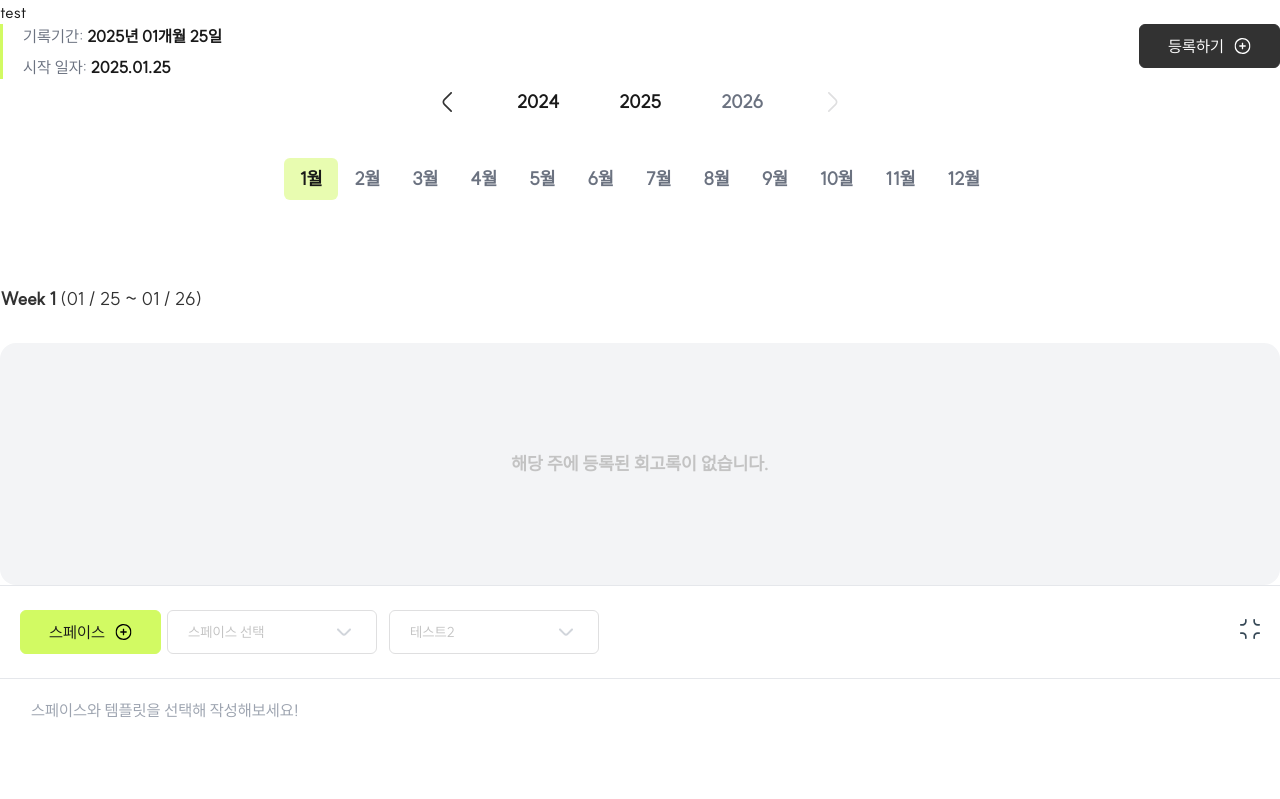
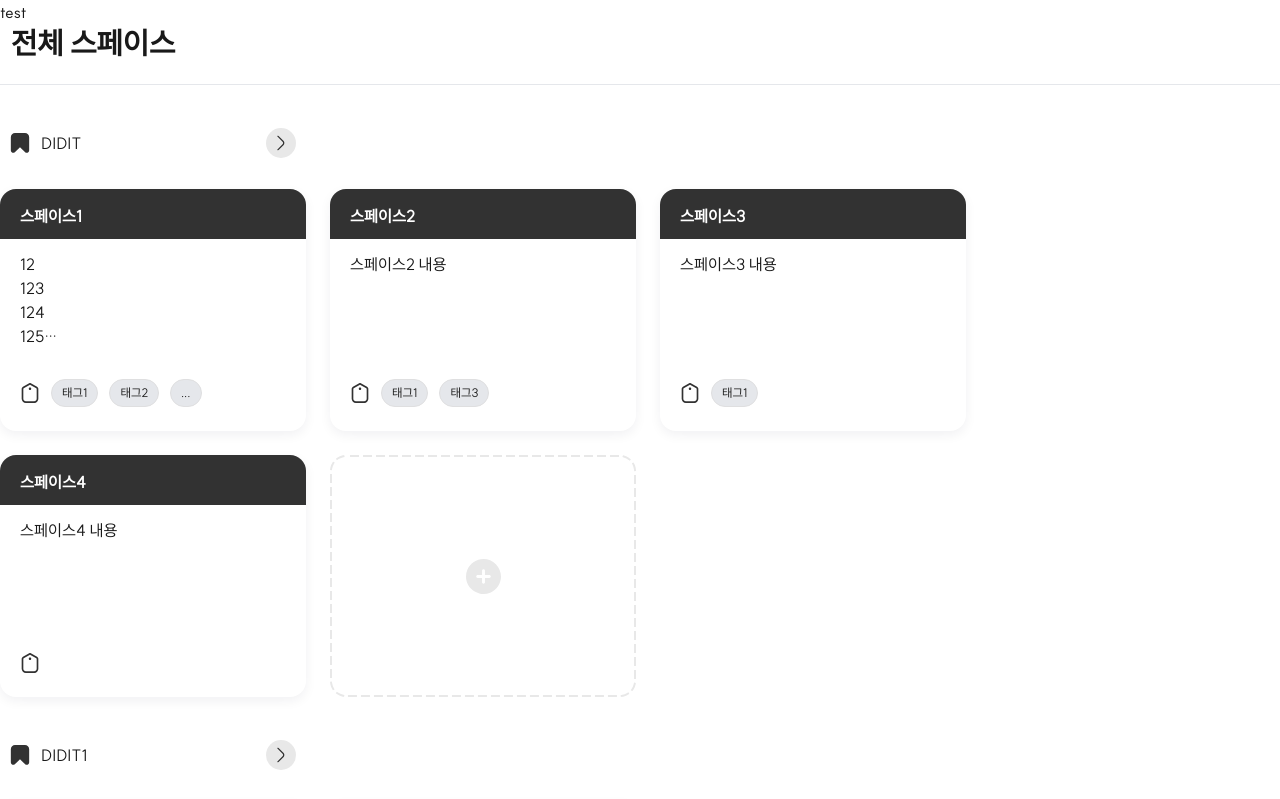
Before and after one commit to muzi55/didit, a Next.js app: page / in a window 1280 px wide. Shown: the top 799 px of the page. Built offline with nearby package versions, Linux system fonts and the light colour scheme.

Commit message:
chore: Space 컴포넌트에 Space 하위 컴포넌트 집합

```diff
--- a/src/app/_components/space/Space.tsx
+++ b/src/app/_components/space/Space.tsx
@@ -1,15 +1,62 @@
-import React from "react";
+import dayjs from "dayjs";
+import React, { useState } from "react";
 
+import TitleHeading from "../common/heding/TitleHeading";
+import { 시간변수 } from "../search/constant";
+import WriteForm from "../write/WriteForm";
 import { CreateNewSpace } from "./CreateNewSpace";
 import SpaceCardSection from "./SpaceCardSection";
-import { cardSectionList, cardSectionList2 } from "./SpaceConstant";
+import {
+	cardSectionList,
+	cardSectionList2,
+	newSpaceList,
+} from "./SpaceConstant";
+import SpaceDetailHead from "./SpaceDetailHead";
+import SpaceWeekCard from "./spaceWeek/SpaceWeekCard";
+import CalendarUI from "./WriteCalendar";
 
 export default function Space() {
+	const [year, setYear] = useState(+dayjs().format("YYYY")); // 기본 연도
+	const [month, setMonth] = useState(+dayjs().format("MM") - 1); // 기본 월 (0-11)
+
 	return (
 		<div>
+			<TitleHeading>전체 스페이스</TitleHeading>
+
 			<SpaceCardSection title="DIDIT" cardList={cardSectionList} />
 			<SpaceCardSection title="DIDIT1" cardList={cardSectionList2} />
+
 			<CreateNewSpace />
+
+			<SpaceDetailHead date={new Date(시간변수)} startIt={new Date(시간변수)} />
+			<CalendarUI
+				year={year}
+				setYear={setYear}
+				month={month}
+				setMonth={setMonth}
+				minYear={2021}
+				maxYear={2022}
+			/>
+			<SpaceWeekCard>
+				<SpaceWeekCard.Header
+					weekIndex={1}
+					weekDate={{
+						startAt: new Date(시간변수),
+						endAt: new Date(),
+					}}
+				/>
+				<SpaceWeekCard.Body cardList={newSpaceList(3)} />
+				<SpaceWeekCard.Header
+					weekIndex={2}
+					weekDate={{
+						startAt: new Date(시간변수),
+						endAt: new Date(),
+					}}
+				/>
+				<SpaceWeekCard.Body cardList={newSpaceList(0)} />
+			</SpaceWeekCard>
+			<hr />
+			<WriteForm />
 		</div>
 	);
 }
--- a/src/app/_components/space/SpaceDetailHead.tsx
+++ b/src/app/_components/space/SpaceDetailHead.tsx
@@ -19,7 +19,7 @@ export default function SpaceDetailHead({
 		day: dayjs(date).format("DD"),
 	};
 	return (
-		<div className="flex justify-between w-full">
+		<div className="flex justify-between items-center w-full">
 			<div className="flex flex-col gap-[7px] px-[20px] border-l-[3px] border-primary text-dark-5 text-bodyMedium500">
 				<p>
 					기록기간:&nbsp;
--- a/src/app/page.tsx
+++ b/src/app/page.tsx
@@ -1,16 +1,8 @@
 "use client";
 
-import dayjs from "dayjs";
 import { useState } from "react";
 
-import TitleHeading from "./_components/common/heding/TitleHeading";
-import { 시간변수 } from "./_components/search/constant";
 import Space from "./_components/space/Space";
-import { newSpaceList } from "./_components/space/SpaceConstant";
-import SpaceDetailHead from "./_components/space/SpaceDetailHead";
-import SpaceWeekCard from "./_components/space/spaceWeek/SpaceWeekCard";
-import CalendarUI from "./_components/space/WriteCalendar";
-import WriteForm from "./_components/write/WriteForm";
 
 export default function Home() {
 	const [active, setActive] = useState<boolean>(false);
@@ -22,37 +14,15 @@ export default function Home() {
 		setActive(true);
 	};
 
-	const [year, setYear] = useState(+dayjs().format("YYYY")); // 기본 연도
-	const [month, setMonth] = useState(+dayjs().format("MM") - 1); // 기본 월 (0-11)
-
 	// console.log(year, month);
 	return (
 		<>
 			<div>test</div>
-			<SpaceDetailHead date={new Date(시간변수)} startIt={new Date(시간변수)} />
-			<CalendarUI
-				year={year}
-				setYear={setYear}
-				month={month}
-				setMonth={setMonth}
-				minYear={2021}
-				maxYear={2022}
-			/>
-			<SpaceWeekCard>
-				<SpaceWeekCard.Header
-					weekIndex={1}
-					weekDate={{
-						startAt: new Date(시간변수),
-						endAt: new Date(),
-					}}
-				/>
-				<SpaceWeekCard.Body cardList={newSpaceList(0)} />
-			</SpaceWeekCard>
-			<hr />
-			<WriteForm />
-			<button onClick={openActive}>모달 열기</button>
-			<TitleHeading>전체 스페이스</TitleHeading>
+
 			<Space />
+
+			{/* <button onClick={openActive}>모달 열기</button> */}
+
 			<hr />
 			{/* {active && (
 				<Modal closeModal={closeActive}>
```
